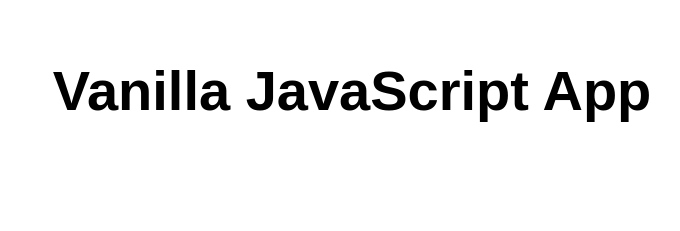
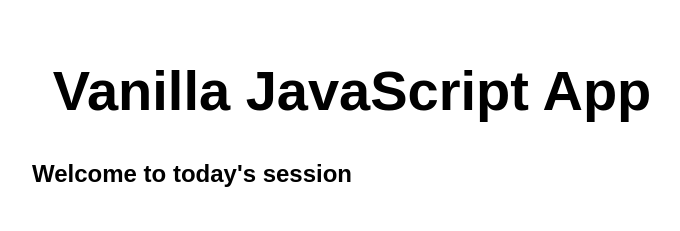
Before and after one commit to Osmanbell/my-first-static-web-app, a website: page src/index.html in a window 1280 px wide. Shown: the whole page, without its empty margins (288-968 px from the left). Drawn offline with Linux system fonts and the light colour scheme.

Commit message:
Update index.html

```diff
--- a/src/index.html
+++ b/src/index.html
@@ -11,6 +11,7 @@
 <body>
   <main>
     <h1>Vanilla JavaScript App</h1>
+    <h2>Welcome to today's session</h2>
   </main>
 </body>
 
```
